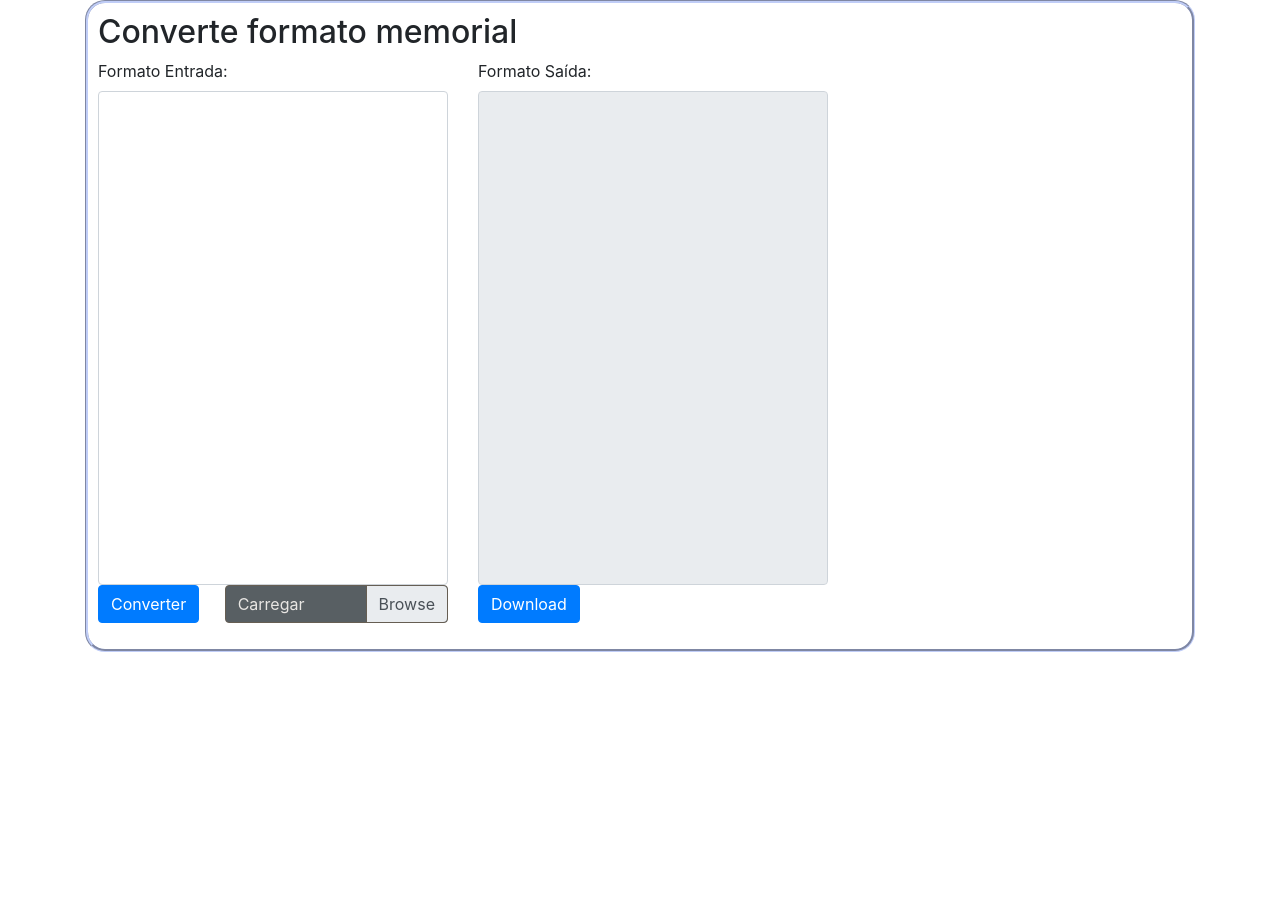
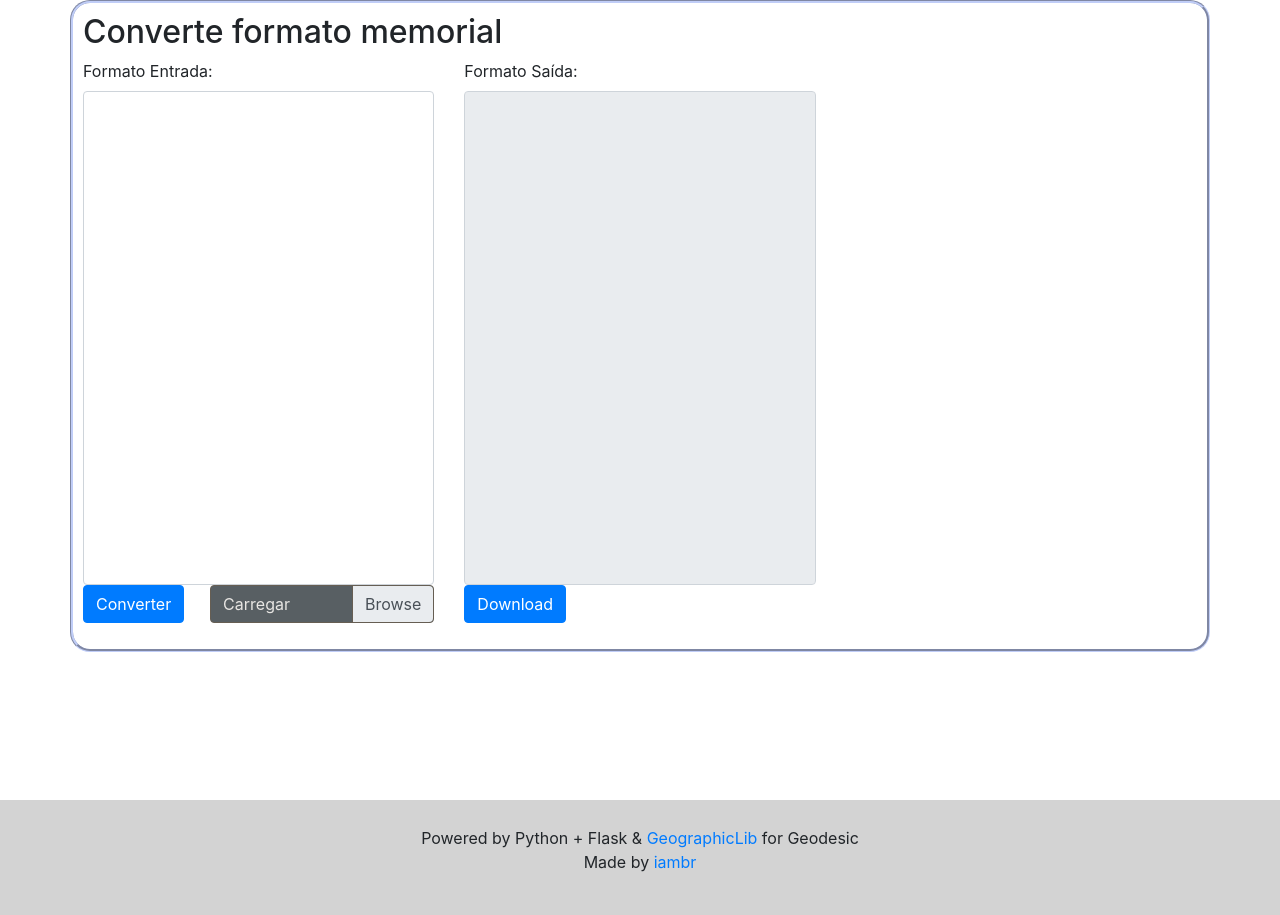
Before and after one commit to eusoubrasileiro/careas_apps, a Flask app: template templates/index.html in a window 1280 px wide. Before the commit the page ends 652 px from the top, so only its background shows below. Run offline with Flask 2, Linux system fonts and the light colour scheme; the template is opened without the code that fills it, so the values that code supplies are empty; some libraries are stand-ins or nearby versions.

Commit message:
adding footer bootstrap

```diff
--- a/static/style.css
+++ b/static/style.css
@@ -1,9 +1,14 @@
-.container-fluid {
+#main-container {
   border-radius: 20px;
   border-style: groove;
   border-color: rgb(192, 205, 247);
   border-width: 3px;
   padding: 10px;
+}
+
+footer {
+  background-color: lightgray;
+  padding: 2%;
 }
 
 textarea {
--- a/templates/base.html
+++ b/templates/base.html
@@ -11,9 +11,15 @@
     {{ bokeh_head_plot }}
   </head>
   <body>
-    <div class="container">
+    <div class="d-flex flex-column min-vh-100">
       {% block body %} {% endblock %}
     </div>
+    <footer class="footer">
+        <div class="d-flex flex-column justify-content-center align-items-center ">
+        <div>Powered by Python + Flask & <a href="https://geographiclib.sourceforge.io/">GeographicLib </a>for Geodesic</div>
+          <p>Made by <a href="https://stackoverflow.com/users/1207193/iambr?tab=profile">iambr</a></p>
+        </div>
+    </footer>
     <!-- Optional JavaScript -->
     <script src="/static/bokeh-2.4.1.min.js"></script>
     <script src="/static/main.js"></script>
--- a/templates/index.html
+++ b/templates/index.html
@@ -1,6 +1,6 @@
 {%extends 'base.html' %}
 {%block body %}
-<div class="container-fluid">
+<div class="container" id="main-container">
   <h2>Converte formato memorial</h2>
   <form method="post" enctype="multipart/form-data" >
     	<div class="form-group">
```
